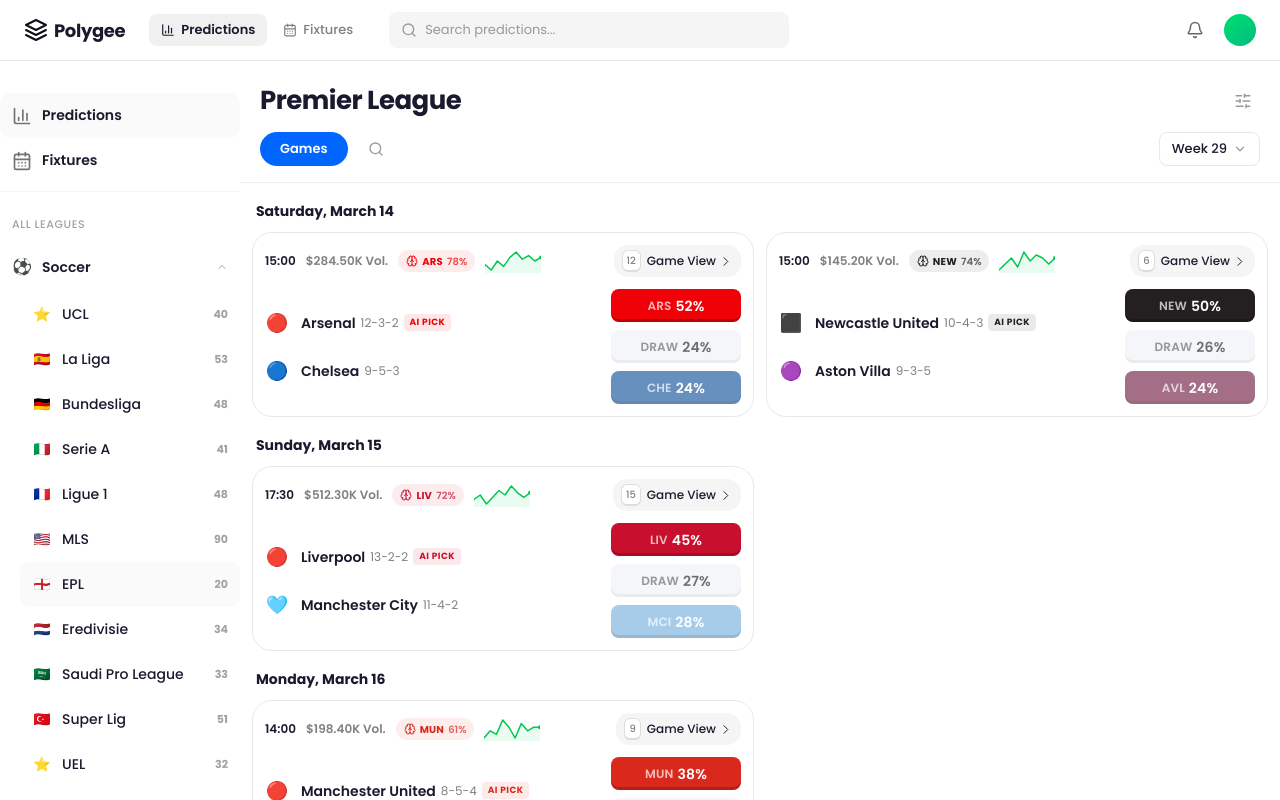
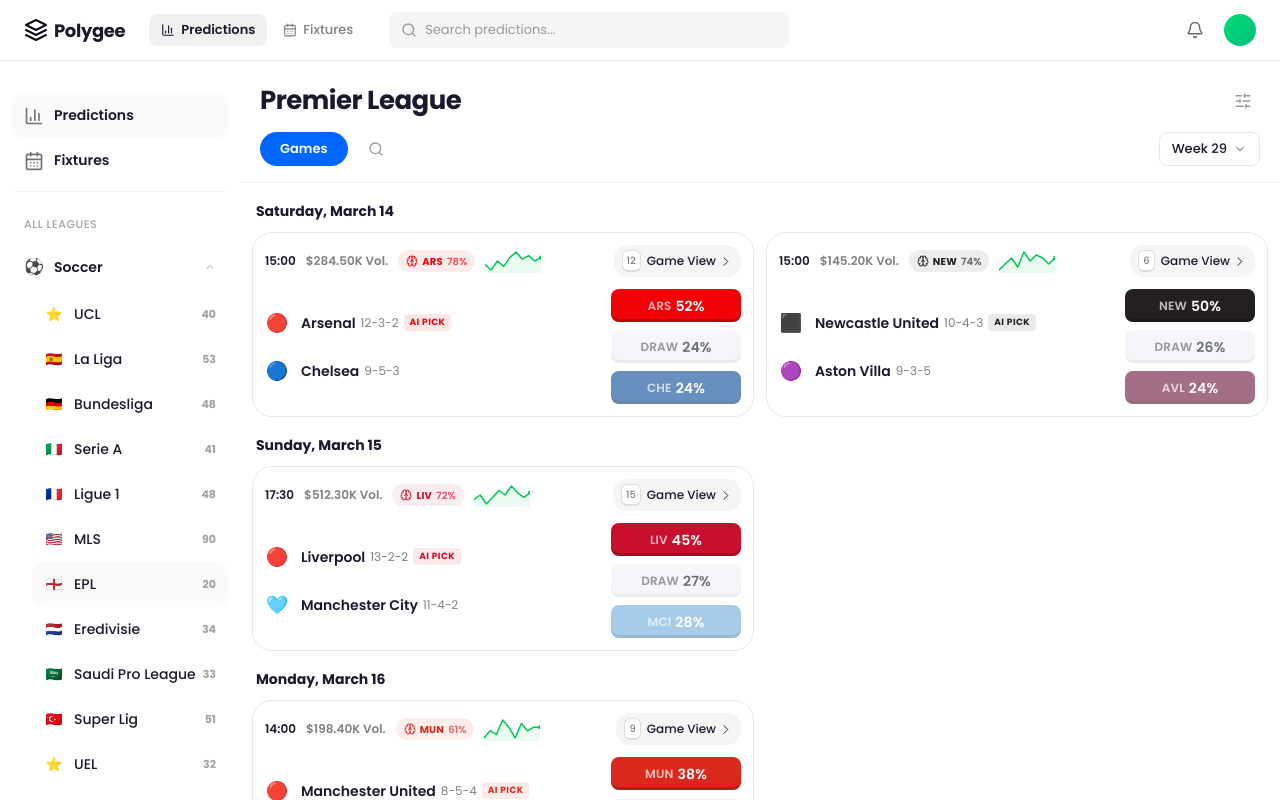
Before and after one commit to ajagatobby/polygee-web, a Next.js app: page / in a window 1280 px wide. Built offline with nearby package versions, Linux system fonts and the light colour scheme.

Commit message:
style: add equal horizontal padding to sidebar

```diff
--- a/components/layout/sidebar.tsx
+++ b/components/layout/sidebar.tsx
@@ -28,7 +28,7 @@
   const isFixturesActive = pathname.startsWith("/fixtures");
 
   return (
-    <aside className="hidden lg:flex w-[240px] shrink-0 flex-col py-8 overflow-y-auto scrollbar-hide sticky top-[60px]" style={{ height: "calc(100vh - 60px)" }}>
+    <aside className="hidden lg:flex w-[240px] shrink-0 flex-col py-8 px-3 overflow-y-auto scrollbar-hide sticky top-[60px]" style={{ height: "calc(100vh - 60px)" }}>
       {/* Top navigation links */}
       <Link
         href="/"
```
